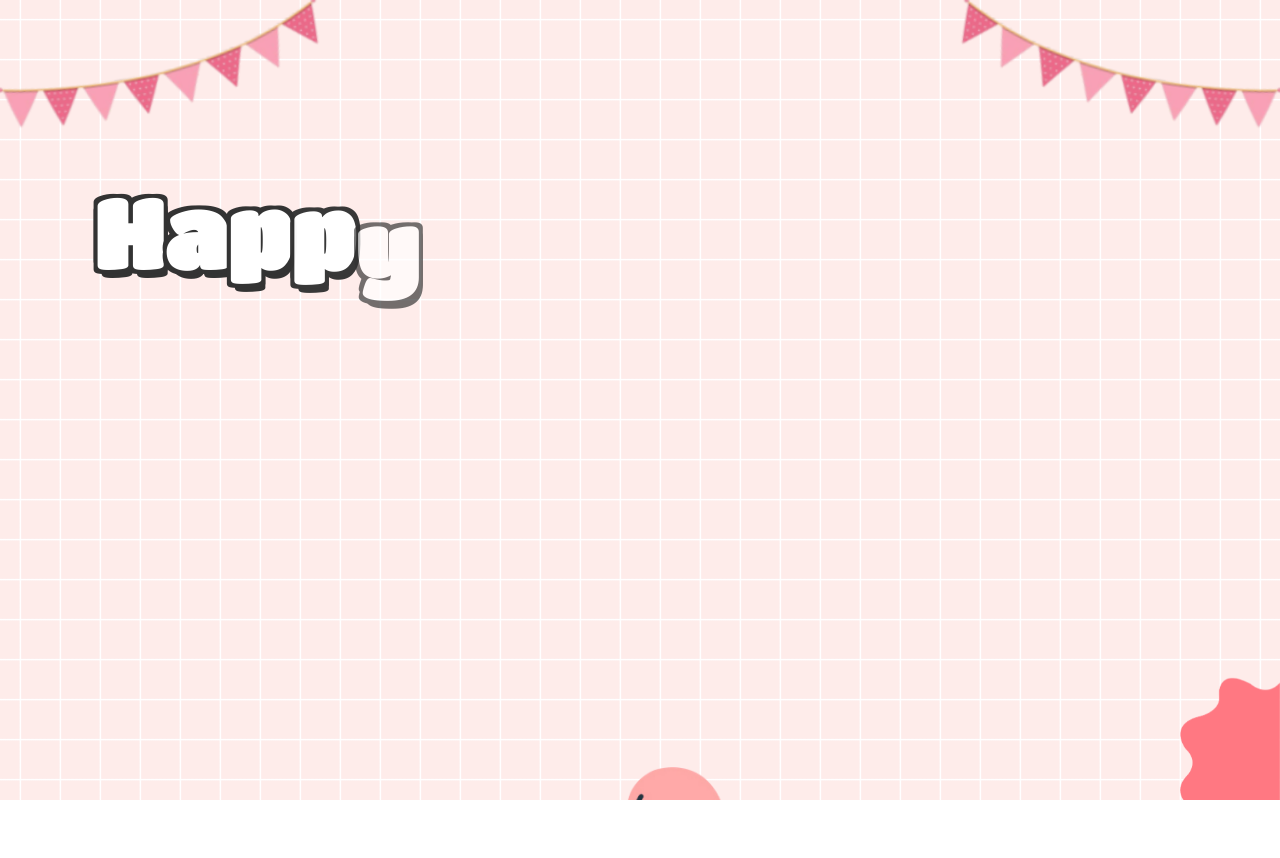
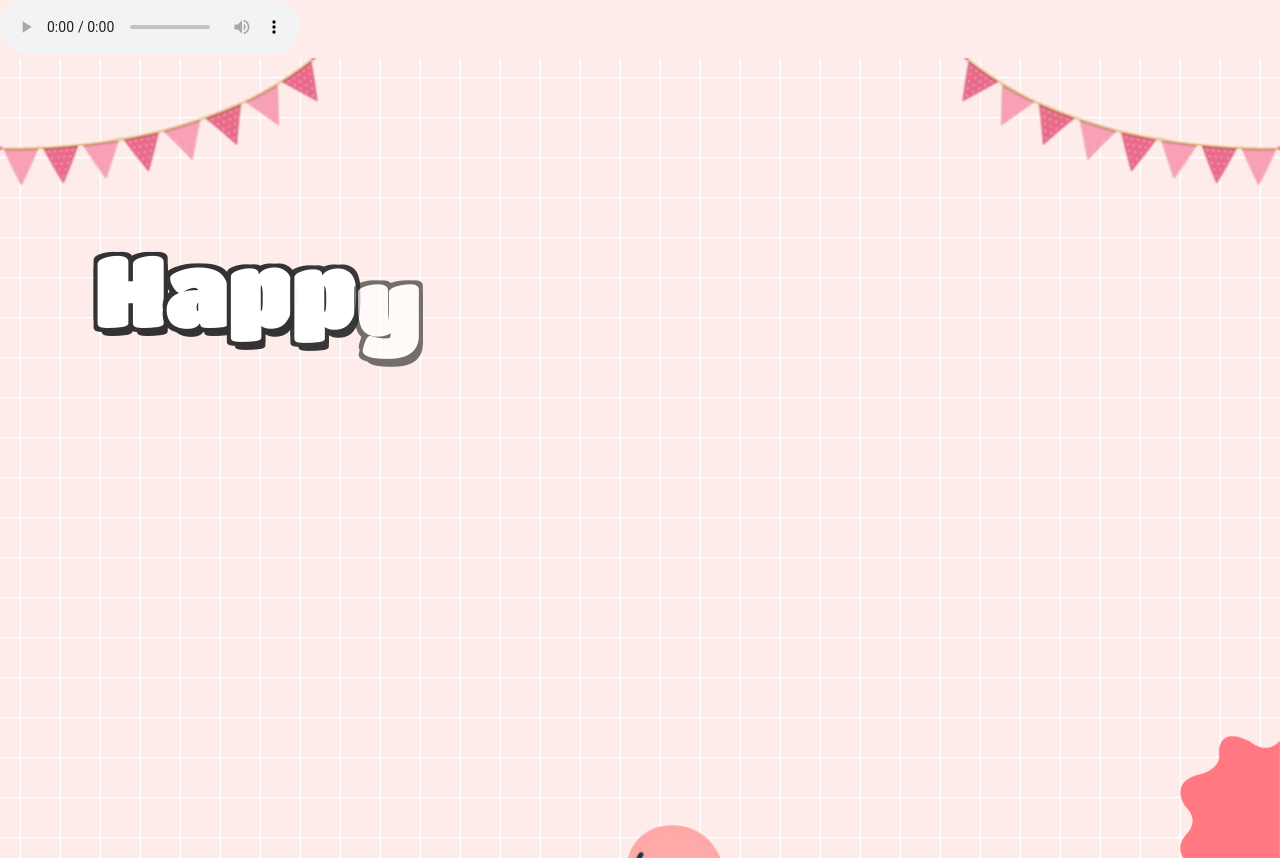
Before and after one commit to yasrib4472/joya-s-birthday-, a plain HTML site: page index.html in a window 1280 px wide. Before the commit the page ends 800 px from the top, so only its background shows below. Drawn offline with nearby package versions, Linux system fonts and the light colour scheme; a web font is replaced by a local one.

Commit message:
Update index.html

```diff
--- a/index.html
+++ b/index.html
@@ -18,10 +18,10 @@
         integrity="sha256-/JqT3SQfawRcv/BIHPThkBvs0OEvtFFmqPF/lYI/Cxo=" crossorigin="anonymous"></script>
 </head>
 <!-- Background music -->
-    <audio autoplay loop hidden>
+    <audio controls autoplay loop>
   <source src="images/music.mp3" type="audio/mpeg">
   Your browser does not support the audio element.
-    </audio>
+</audio>
 <body>
     <div id="wrapper">
         <div class="flag__birthday">
```
